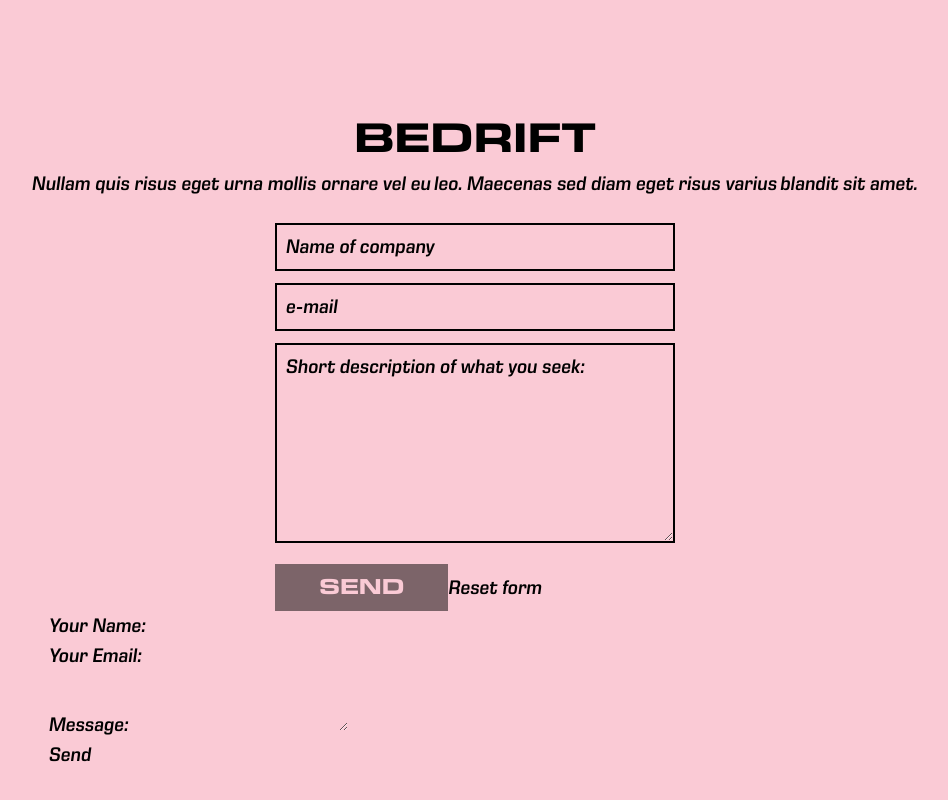
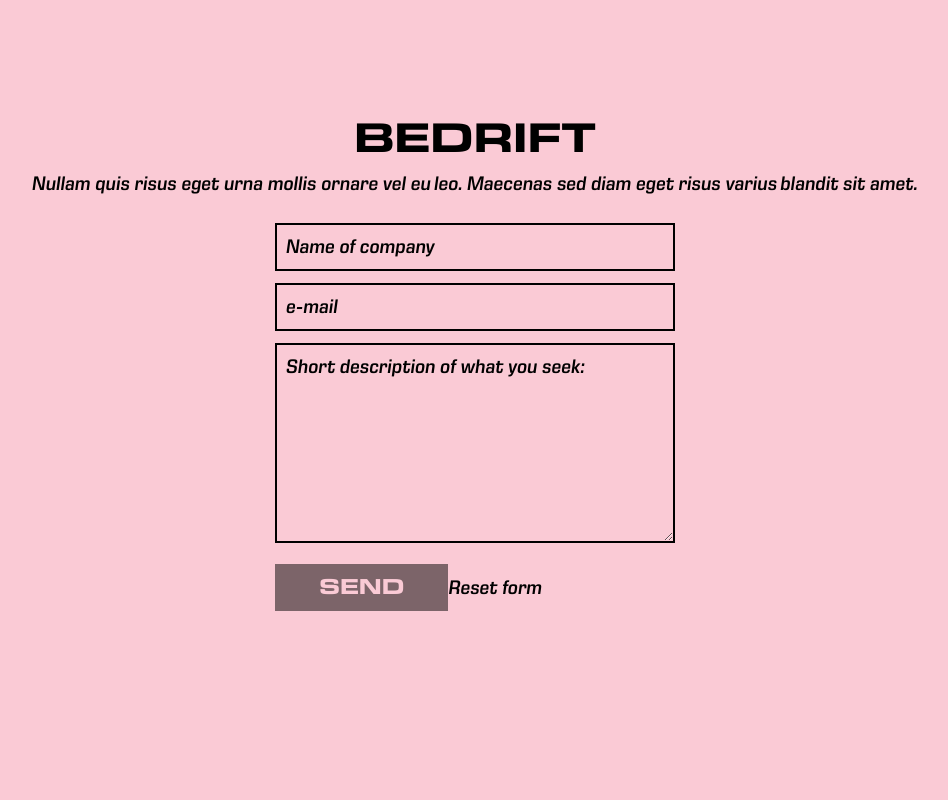
Before and after one commit to manopizzano/web-mano, a React (Create React App) app: page / in a window 1280 px wide. Shown: the part 3078-3878 px from the top of the page, without its empty margins (165-1113 px from the left). Built offline with nearby package versions, Linux system fonts and the light colour scheme; no server answers.

Commit message:
:x: removed test form

```diff
--- a/src/components/TestForm.js
+++ /dev/null
@@ -1,73 +0,0 @@
-import React from 'react'
-
-const encode = data => {
-  return Object.keys(data)
-    .map(key => encodeURIComponent(key) + '=' + encodeURIComponent(data[key]))
-    .join('&')
-}
-
-export default class ContactForm extends React.Component {
-  constructor(props) {
-    super(props)
-    this.state = { name: '', email: '', message: '' }
-  }
-
-  /* Here’s the juicy bit for posting the form submission */
-
-  handleSubmit = e => {
-    fetch('/', {
-      method: 'POST',
-      headers: { 'Content-Type': 'application/x-www-form-urlencoded' },
-      body: encode({ 'form-name': 'contact', ...this.state })
-    })
-      .then(res => console.log(res))
-      .catch(error => console.log(error))
-
-    e.preventDefault()
-  }
-
-  handleChange = e => this.setState({ [e.target.name]: e.target.value })
-
-  render() {
-    const { name, email, message } = this.state
-    return (
-      <form onSubmit={this.handleSubmit}>
-        <p>
-          <label>
-            Your Name:{' '}
-            <input
-              type="text"
-              name="name"
-              value={name}
-              onChange={this.handleChange}
-            />
-          </label>
-        </p>
-        <p>
-          <label>
-            Your Email:{' '}
-            <input
-              type="email"
-              name="email"
-              value={email}
-              onChange={this.handleChange}
-            />
-          </label>
-        </p>
-        <p>
-          <label>
-            Message:{' '}
-            <textarea
-              name="message"
-              value={message}
-              onChange={this.handleChange}
-            />
-          </label>
-        </p>
-        <p>
-          <button type="submit">Send</button>
-        </p>
-      </form>
-    )
-  }
-}
--- a/src/components/pages/FrontPage.js
+++ b/src/components/pages/FrontPage.js
@@ -4,7 +4,6 @@ import { Section } from '../Utilities'
 import Food from '../Food'
 import FormBusiness from '../FormBusiness'
 import Divider from '../Divider'
-import TestForm from '../TestForm'
 
 export default class FrontPage extends Component {
   render() {
@@ -21,7 +20,6 @@ export default class FrontPage extends Component {
           desc="Nullam quis risus eget urna mollis ornare vel eu leo. Maecenas sed diam eget risus varius blandit sit amet."
         >
           <FormBusiness />
-          <TestForm />
         </Section>
       </div>
     )
```
